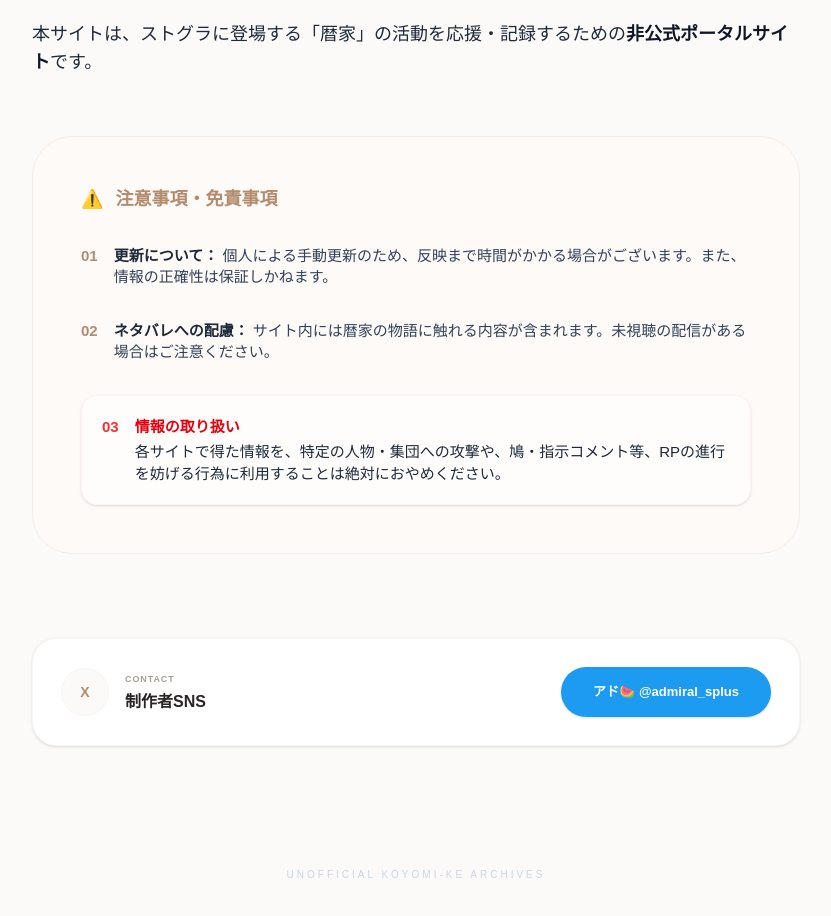
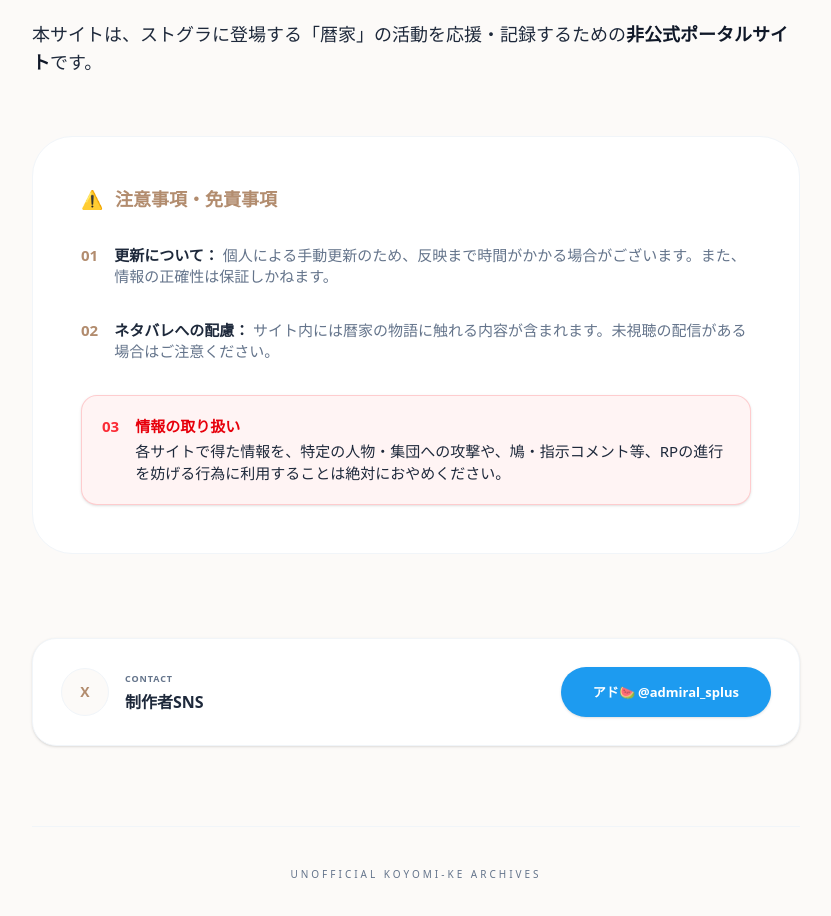
Before and after one commit to ksisfart-ui/kfam-portal, a Next.js app in the folder kfam-portal/: page /about in a window 1280 px wide. Shown: the part 320-1236 px from the top of the page, without its empty margins (224-1055 px from the left). Built offline with nearby package versions, Linux system fonts and the light colour scheme.

Commit message:
ダークモード入れてみた14

```diff
--- a/kfam-portal/app/about/page.tsx
+++ b/kfam-portal/app/about/page.tsx
@@ -5,38 +5,38 @@ export default function AboutPage() {
     <main className="min-h-screen py-12 md:py-20 px-6 antialiased">
       <div className="max-w-3xl mx-auto">
         <div className="mb-16">
-          <Link href="/" className="text-xs text-gray-400 dark:text-slate-500 hover:text-[#b28c6e] flex items-center mb-8 transition-colors font-medium">
+          <Link href="/" className="text-xs text-text-sub hover:text-koyomike flex items-center mb-8 transition-colors font-medium">
             <span className="mr-2">←</span> BACK TO HOME
           </Link>
           <h2 className="text-[10px] text-[#b28c6e] font-bold tracking-[0.3em] mb-4">ABOUT THIS PROJECT</h2>
-          <h1 className="text-3xl font-semibold text-slate-900 dark:text-slate-100 tracking-tight">このサイトについて</h1>
+          <h1 className="text-3xl font-semibold text-text-main tracking-tight">このサイトについて</h1>
         </div>
 
-        <div className="space-y-15 text-slate-700 dark:text-slate-300 leading-loose">
+        <div className="space-y-15 text-text-sub leading-loose">
           {/* 注意事項：既存サイトに合わせた清潔感のあるデザイン */}
           <section className="leading-loose">
-            <p className="text-lg text-gray-800 dark:text-slate-200 mb-6">
+            <p className="text-lg text-text-main mb-6">
               本サイトは、ストグラに登場する「暦家」の活動を応援・記録するための<strong className="text-gray-900">非公式ポータルサイト</strong>です。
             </p>
           </section>
 
           {/* 注意事項：圧迫感のないスタイリッシュな囲み */}
-          <section className="relative py-12 px-8 md:px-12 bg-[#fdfaf8] dark:bg-slate-900/30 rounded-[2.5rem] border border-[#f5ece5] dark:border-slate-800">
-            <h2 className="text-lg font-bold text-[#b28c6e] mb-8 flex items-center">
+          <section className="relative py-12 px-8 md:px-12 bg-card rounded-[2.5rem] border border-card-border">
+            <h2 className="text-lg font-bold text-koyomike mb-8 flex items-center">
               <span className="mr-3">⚠️</span> 注意事項・免責事項
             </h2>
             <ul className="space-y-8 text-sm md:text-[15px]">
               <li className="flex gap-4">
-                <span className="text-[#b28c6e] font-bold">01</span>
-                <p><span className="font-bold text-gray-800 dark:text-slate-100">更新について：</span> 個人による手動更新のため、反映まで時間がかかる場合がございます。また、情報の正確性は保証しかねます。</p>
+                <span className="text-koyomike font-bold">01</span>
+                <p><span className="font-bold text-text-main">更新について：</span> 個人による手動更新のため、反映まで時間がかかる場合がございます。また、情報の正確性は保証しかねます。</p>
               </li>
               <li className="flex gap-4">
-                <span className="text-[#b28c6e] font-bold">02</span>
-                <p><span className="font-bold text-gray-800 dark:text-slate-100">ネタバレへの配慮：</span> サイト内には暦家の物語に触れる内容が含まれます。未視聴の配信がある場合はご注意ください。</p>
+                <span className="text-koyomike font-bold">02</span>
+                <p><span className="font-bold text-text-main">ネタバレへの配慮：</span> サイト内には暦家の物語に触れる内容が含まれます。未視聴の配信がある場合はご注意ください。</p>
               </li>
-              <li className="flex gap-4 p-5 bg-white/60 dark:bg-slate-900/40 rounded-2xl border border-red-50 dark:border-red-900/20 shadow-sm">
-                <span className="text-red-500 dark:text-red-400 font-bold">03</span>
-                <p className="font-medium text-gray-800 dark:text-slate-200">
+              <li className="flex gap-4 p-5 bg-red-500/5 rounded-2xl border border-red-500/20 shadow-sm">
+                <span className="text-red-500 font-bold">03</span>
+                <p className="font-medium text-text-main">
                   <span className="text-red-600 dark:text-red-400 font-bold block mb-1">情報の取り扱い</span>
                   各サイトで得た情報を、特定の人物・集団への攻撃や、鳩・指示コメント等、RPの進行を妨げる行為に利用することは絶対におやめください。
                 </p>
@@ -46,21 +46,21 @@ export default function AboutPage() {
 
           {/* お問い合わせ：下部に十分な余白を確保 */}
           <section className="pt-6 pb-20">
-            <div className="flex flex-col sm:flex-row items-center justify-between gap-6 p-7 bg-white dark:bg-slate-900/40 rounded-[1.5rem] border border-stone-100 dark:border-slate-800 shadow-sm">
+            <div className="flex flex-col sm:flex-row items-center justify-between gap-6 p-7 bg-card rounded-[1.5rem] border border-card-border shadow-sm">
               <div className="flex items-center gap-4">
-                <div className="w-12 h-12 bg-[#fcfaf8] dark:bg-slate-800 rounded-full flex items-center justify-center text-[#b28c6e] text-sm font-black border border-stone-100 dark:border-slate-700">
+                <div className="w-12 h-12 bg-background rounded-full flex items-center justify-center text-koyomike text-sm font-black border border-card-border">
                   X
                 </div>
                 <div>
-                  <p className="text-[9px] text-stone-400 font-black mb-0.5 tracking-widest uppercase">Contact</p>
-                  <p className="font-black text-stone-800 dark:text-slate-200 text-base">制作者SNS</p>
+                  <p className="text-[9px] text-text-sub font-black mb-0.5 tracking-widest uppercase">Contact</p>
+                  <p className="font-black text-text-main text-base">制作者SNS</p>
                 </div>
               </div>
               <a
                 href="https://x.com/admiral_splus"
                 target="_blank"
                 rel="noopener noreferrer"
-                className="w-full sm:w-auto px-8 py-3 bg-[#1d9bf0] hover:bg-[#1a8cd8] text-white rounded-full font-black text-[13px] text-center transition-all shadow-sm flex items-center justify-center gap-2"
+                className="w-full sm:w-auto px-8 py-3 bg-[#1d9bf0] hover:opacity-90 text-white rounded-full font-black text-[13px] text-center transition-all shadow-sm flex items-center justify-center gap-2"
               >
                 アド🍉 @admiral_splus
               </a>
@@ -68,8 +68,8 @@ export default function AboutPage() {
           </section>
         </div>
 
-        <footer className="pb-12 text-center border-t border-slate-50 pt-10">
-          <p className="text-[10px] text-slate-300 tracking-[0.3em]">UNOFFICIAL KOYOMI-KE ARCHIVES</p>
+        <footer className="pb-12 text-center border-t border-card-border pt-10">
+          <p className="text-[10px] text-text-sub tracking-[0.3em]">UNOFFICIAL KOYOMI-KE ARCHIVES</p>
         </footer>
       </div>
     </main>
--- a/kfam-portal/app/globals.css
+++ b/kfam-portal/app/globals.css
@@ -1,30 +1,38 @@
 @import "tailwindcss";
 
 :root {
-  /* ライトモードの色 */
+  /* ライトモード */
   --background: #fcfaf8;
-  --foreground: #171717;
+  --foreground: #0f172a;
   --card-bg: #ffffff;
+  --card-border: #f1f5f9;
+  --text-main: #1e293b;
+  --text-sub: #64748b;
+  --koyomike: #b28c6e;
 }
 
-/* ボタン（.darkクラス）が押された時の色を定義 */
 .dark {
-  --background: #0f172a; /* 背景を濃い紺に */
-  --foreground: #f1f5f9; /* 文字を白に近いグレーに */
-  --card-bg: #1e293b;    /* カードの背景色 */
+  /* ダークモード */
+  --background: #020617; /* 深い紺黒 */
+  --foreground: #f1f5f9;
+  --card-bg: #0f172a;    /* カードの背景 */
+  --card-border: #1e293b;
+  --text-main: #f1f5f9;
+  --text-sub: #94a3b8;
 }
 
 @theme inline {
   --color-background: var(--background);
   --color-foreground: var(--foreground);
-  --color-card-bg: var(--card-bg);
-  --color-koyomike: #b28c6e;
+  --color-card: var(--card-bg);
+  --color-card-border: var(--card-border);
+  --color-text-main: var(--text-main);
+  --color-text-sub: var(--text-sub);
+  --color-koyomike: var(--koyomike);
 }
 
 body {
-  /* 変数を使用することで、クラスの切り替えに追従させる */
-  background: var(--background);
+  background-color: var(--background);
   color: var(--foreground);
-  font-family: Arial, Helvetica, sans-serif;
   transition: background-color 0.3s, color 0.3s;
 }
--- a/kfam-portal/app/page.tsx
+++ b/kfam-portal/app/page.tsx
@@ -33,18 +33,18 @@ export default function PortalPage() {
               href={project.url}
               target="_blank"
               rel="noopener noreferrer"
-              className="group block bg-white dark:bg-slate-900/50 p-8 md:p-10 rounded-[2rem] border border-gray-100 dark:border-slate-800 shadow-[0_4px_20px_rgba(0,0,0,0.03)] transition-all duration-300 hover:shadow-[0_10px_30px_rgba(178,140,110,0.12)] dark:hover:shadow-[0_10px_30px_rgba(0,0,0,0.3)] hover:-translate-y-1"
+              className="group block bg-card p-8 md:p-10 rounded-[2rem] border border-card-border shadow-sm transition-all hover:-translate-y-1"
             >
               <div className="text-3xl mb-6 opacity-80 group-hover:scale-110 transition-transform duration-300 inline-block">
                 {project.icon}
               </div>
-              <h2 className="text-xl font-bold text-gray-800 dark:text-slate-100 mb-4 group-hover:text-[#b28c6e] transition-colors">
+              <h2 className="text-xl font-bold text-text-main mb-4 group-hover:text-koyomike">
                 {project.title}
               </h2>
-              <p className="text-sm text-gray-500 dark:text-slate-400 leading-relaxed mb-8">
+              <p className="text-sm text-text-sub leading-relaxed mb-8">
                 {project.description}
               </p>
-              <div className="flex items-center text-xs font-bold text-gray-400 dark:text-slate-500 group-hover:text-[#b28c6e]">
+              <div className="flex items-center text-xs font-bold text-text-sub group-hover:text-koyomike transition-colors">
                 VIEW
                 <svg xmlns="http://www.w3.org/2000/svg" className="h-4 w-4 ml-2 group-hover:translate-x-1 transition-transform" fill="none" viewBox="0 0 24 24" stroke="currentColor">
                   <path strokeLinecap="round" strokeLinejoin="round" strokeWidth={2} d="M17 8l4 4m0 0l-4 4m4-4H3" />
```
